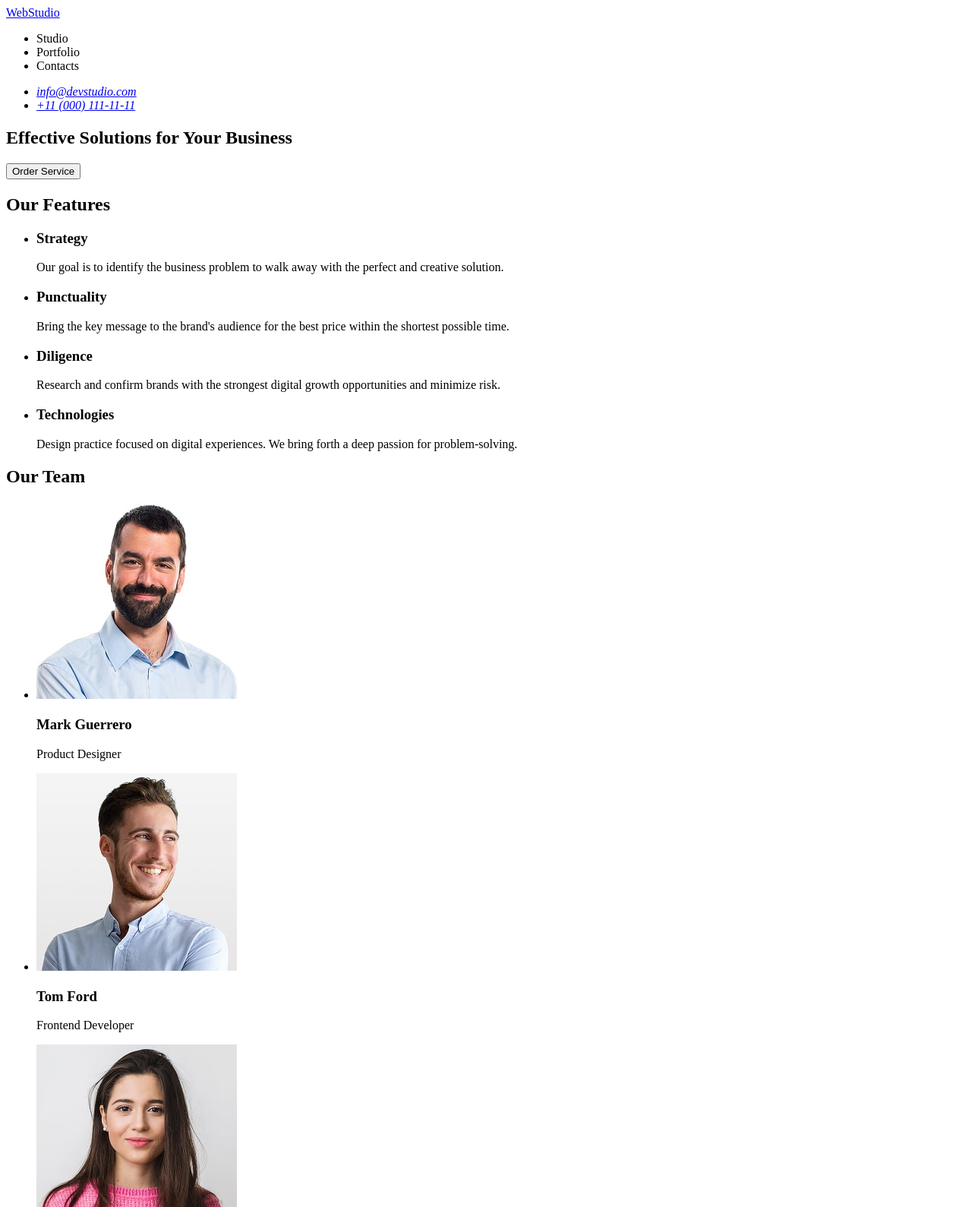
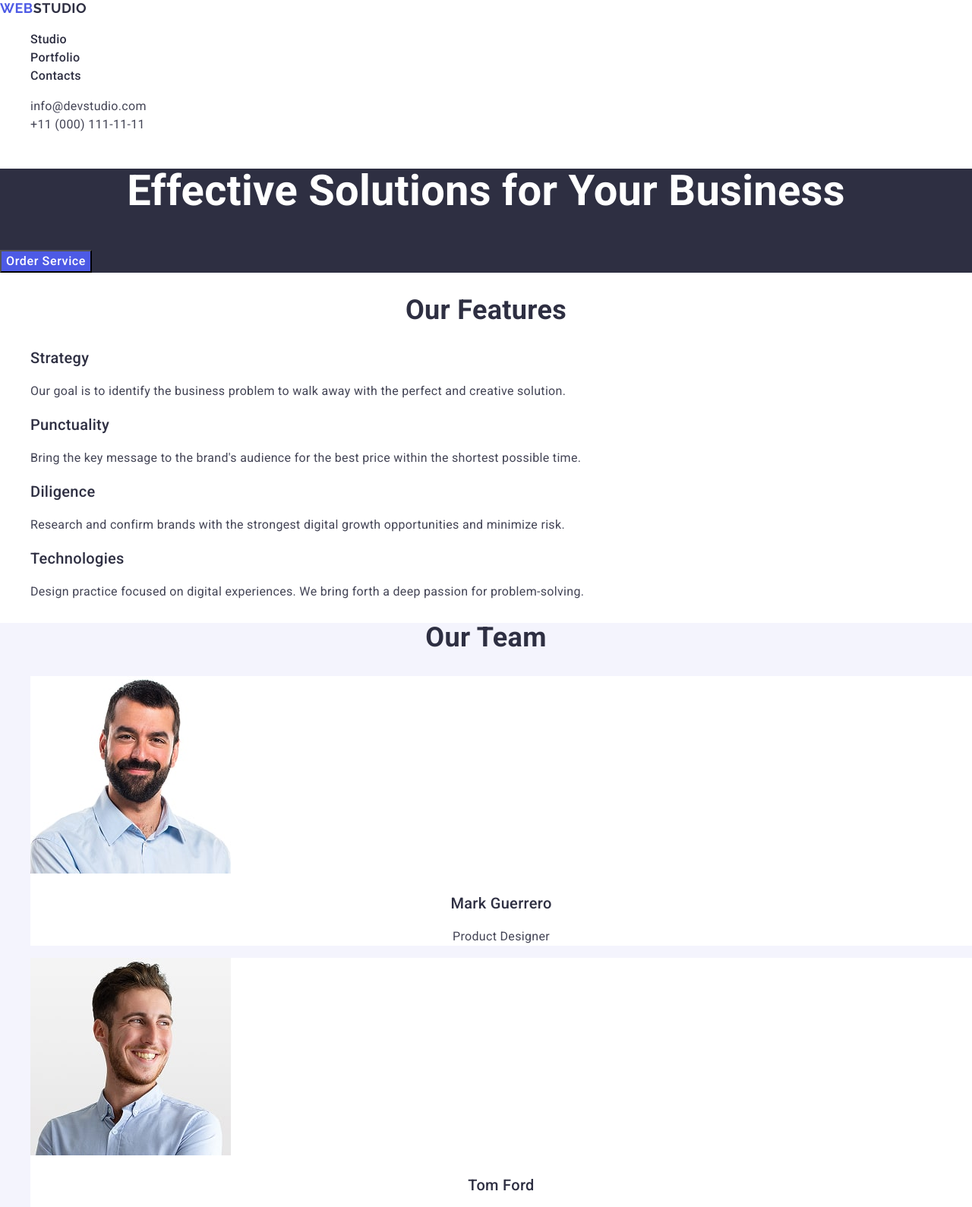
Before and after one commit to mafSida/hwtest2, a plain HTML site: page index.html in a window 1280 px wide. Shown: the top 1589 px of the page at 76% size. Drawn offline with nearby package versions, Linux system fonts and the light colour scheme.

Commit message:
chore: set up base styles and class structure

```diff
--- a/css/styles.css
+++ b/css/styles.css
@@ -0,0 +1,135 @@
+body {
+  color: #434455;
+  background-color: #ffffff;
+  font-family: "Roboto", sans-serif;
+  line-height: 1.5;
+  letter-spacing: 0.02em;
+}
+
+ul,
+ol {
+  list-style-type: none;
+}
+
+a {
+  text-decoration: none;
+  color: inherit;
+  font-style: normal;
+}
+
+button {
+  cursor: pointer;
+  color: inherit;
+  font: inherit;
+}
+
+h2 {
+  font-weight: 700;
+  font-size: 36px;
+  line-height: 1.11;
+  text-align: center;
+  color: #2e2f42;
+}
+
+h3 {
+  font-weight: 500;
+  font-size: 20px;
+  line-height: 1.2;
+  color: #2e2f42;
+}
+
+/* ---------HEADER---------- */
+
+.logo {
+  text-transform: uppercase;
+  color: #4d5ae5;
+  font-weight: 700;
+  font-size: 18px;
+  line-height: 1.17;
+  letter-spacing: 0.03em;
+  font-family: "Raleway", sans-serif;
+}
+
+.nav-menu .studio {
+  color: #2e2f42;
+}
+
+.nav-item {
+}
+
+.nav-link {
+  font-weight: 500;
+  letter-spacing: 0.02em;
+  color: #2e2f42;
+}
+
+.nav-link:hover,
+.nav-link:focus {
+  color: #404bbf;
+}
+
+.address-item {
+}
+
+.address-link {
+}
+
+.address-link:hover,
+.address-link:focus {
+  color: #404bbf;
+}
+
+/* -------------HERO------------ */
+
+.hero {
+  background-color: #2e2f42;
+}
+
+.hero-title {
+  color: #ffffff;
+  text-align: center;
+  font-weight: 700;
+  font-size: 56px;
+  line-height: 1.07;
+}
+
+.hero-btn {
+  background-color: #4d5ae5;
+  color: #ffffff;
+  font-weight: 500;
+  letter-spacing: 0.04em;
+}
+
+/* --------------FEATURES---------------- */
+/* ----------------TEAM------------------ */
+
+.team {
+  background-color: #f4f4fd;
+}
+
+.team-item {
+  background-color: #ffffff;
+}
+
+.team-list-title {
+  text-align: center;
+}
+
+.team-list-text {
+  text-align: center;
+}
+
+/* -----------------PORTFOLIO------------ */
+/* ------------------FOOTER-------------- */
+
+.footer {
+  background-color: #2e2f42;
+}
+
+.footer .studio {
+  color: #f4f4fd;
+}
+
+.footer-text {
+  color: #f4f4fd;
+}
--- a/index.html
+++ b/index.html
@@ -4,60 +4,85 @@
     <meta charset="UTF-8" />
     <meta name="viewport" content="width=device-width, initial-scale=1.0" />
     <title>WebS tudio</title>
+    <link rel="preconnect" href="https://fonts.googleapis.com" />
+    <link rel="preconnect" href="https://fonts.gstatic.com" crossorigin />
+    <link
+      href="https://fonts.googleapis.com/css2?family=Raleway:wght@700&family=Roboto:wght@100..900&display=swap"
+      rel="stylesheet"
+    />
+    <link
+      rel="stylesheet"
+      href="https://cdnjs.cloudflare.com/ajax/libs/modern-normalize/3.0.1/modern-normalize.min.css"
+    />
+    <link rel="stylesheet" href="./css/styles.css" />
   </head>
   <body>
     <!-- HEADER -->
     <header>
-      <nav>
-        <a href="./index.html">WebStudio</a>
-        <ul>
-          <li>Studio</li>
-          <li>Portfolio</li>
-          <li>Contacts</li>
+      <nav class="nav-menu">
+        <a class="logo" href="./index.html"
+          >Web<span class="studio">Studio</span></a
+        >
+        <ul class="nav-list">
+          <li class="nav-item"><a class="nav-link" href="">Studio</a></li>
+          <li class="nav-item">
+            <a class="nav-link" href="">Portfolio</a>
+          </li>
+          <li class="nav-item">
+            <a class="nav-link" href="">Contacts</a>
+          </li>
         </ul>
       </nav>
       <address>
-        <ul>
-          <li><a href="mailto:info@devstudio.com">info@devstudio.com</a></li>
-          <li><a href="tel:+110001111111">+11 (000) 111-11-11</a></li>
+        <ul class="address-list">
+          <li class="address-item">
+            <a class="address-link" href="mailto:info@devstudio.com"
+              >info@devstudio.com</a
+            >
+          </li>
+          <li class="address-item">
+            <a class="address-link" href="tel:+110001111111"
+              >+11 (000) 111-11-11</a
+            >
+          </li>
         </ul>
       </address>
     </header>
     <!-- MAIN -->
     <main>
       <!-- SECTION HERO -->
-      <section>
-        <h1>Effective Solutions for Your Business</h1>
-        <button type="button">Order Service</button>
+      <section class="hero">
+        <h1 class="hero-title">Effective Solutions for Your Business</h1>
+        <button class="hero-btn" type="button">Order Service</button>
       </section>
       <!-- SECTION FEATURES -->
-      <section>
-        <h2>Our Features</h2>
-        <ul>
-          <li>
-            <h3>Strategy</h3>
-            <p>
+      <section class="features">
+        <h2 class="features-title">Our Features</h2>
+        <ul class="features-list">
+          <li class="features-item">
+            <h3 class="features-list-title">Strategy</h3>
+            <p class="features-list-text">
               Our goal is to identify the business problem to walk away with the
               perfect and creative solution.
             </p>
           </li>
-          <li>
-            <h3>Punctuality</h3>
-            <p>
+          <li class="features-item">
+            <h3 class="features-list-title">Punctuality</h3>
+            <p class="features-list-text">
               Bring the key message to the brand's audience for the best price
               within the shortest possible time.
             </p>
           </li>
-          <li>
-            <h3>Diligence</h3>
-            <p>
+          <li class="features-item">
+            <h3 class="features-list-title">Diligence</h3>
+            <p class="features-list-text">
               Research and confirm brands with the strongest digital growth
               opportunities and minimize risk.
             </p>
           </li>
-          <li>
-            <h3>Technologies</h3>
-            <p>
+          <li class="features-item">
+            <h3 class="features-list-title">Technologies</h3>
+            <p class="features-list-text">
               Design practice focused on digital experiences. We bring forth a
               deep passion for problem-solving.
             </p>
@@ -65,112 +90,118 @@
         </ul>
       </section>
       <!-- SECTION TEAM -->
-      <section>
-        <h2>Our Team</h2>
-        <ul>
-          <li>
+      <section class="team">
+        <h2 class="team-title">Our Team</h2>
+        <ul class="team-list">
+          <li class="team-item">
             <img
+              class="team-img"
               src="./img/cards/mark-guerrero-min.jpg"
               alt="Portrait of Mark Guerrero"
               width="264"
             />
-            <h3>Mark Guerrero</h3>
-            <p>Product Designer</p>
+            <h3 class="team-list-title">Mark Guerrero</h3>
+            <p class="team-list-text">Product Designer</p>
           </li>
-          <li>
+          <li class="team-item">
             <img
+              class="team-img"
               src="./img/cards/tom-ford-min.jpg"
               alt="Portrait of Tom Ford"
               width="264"
             />
-            <h3>Tom Ford</h3>
-            <p>Frontend Developer</p>
+            <h3 class="team-list-title">Tom Ford</h3>
+            <p class="team-list-text">Frontend Developer</p>
           </li>
-          <li>
+          <li class="team-item">
             <img
+              class="team-img"
               src="./img/cards/camila-garcia-min.jpg"
               alt="Portrait of Camila Garcia"
               width="264"
             />
-            <h3>Camila Garcia</h3>
-            <p>Marketing</p>
+            <h3 class="team-list-title">Camila Garcia</h3>
+            <p class="team-list-text">Marketing</p>
           </li>
-          <li>
+          <li class="team-item">
             <img
+              class="team-img"
               src="./img/cards/daniel-wilson-min.jpg"
               alt="Portrait of Daniel Wilson"
               width="264"
             />
-            <h3>Daniel Wilson</h3>
-            <p>UI Designer</p>
+            <h3 class="team-list-title">Daniel Wilson</h3>
+            <p class="team-list-text">UI Designer</p>
           </li>
         </ul>
       </section>
       <!-- SECTION PORTFOLIO -->
-      <section>
-        <h2>Our Portfolio</h2>
-        <ul>
-          <li>
+      <section class="portfolio">
+        <h2 class="portfolio-title">Our Portfolio</h2>
+        <ul class="portfolio-list">
+          <li class="portfolio-item">
             <img
               src="./img/portfolio/banking-app.jpg"
               alt="Mobile banking app interface showing login and account screens"
               width="360"
             />
-            <h3>Banking App</h3>
-            <p>App</p>
+            <h3 class="portfolio-list-title">Banking App</h3>
+            <p class="portfolio-list-text">App</p>
           </li>
-          <li>
+          <li class="portfolio-item">
             <img
               src="./img/portfolio/cashless-payment.jpg"
               alt="Contactless phone payment using a QR code on terminal"
               width="360"
             />
-            <h3>Cashless Payment</h3>
-            <p>Marketing</p>
+            <h3 class="portfolio-list-title">Cashless Payment</h3>
+            <p class="portfolio-list-text">Marketing</p>
           </li>
-          <li>
+          <li class="portfolio-item">
             <img
               src="./img/portfolio/meditation-app.jpg"
               alt="Meditation app screens displayed on a laptop and smatphone"
               width="360"
             />
-            <h3>Meditation App</h3>
-            <p>App</p>
+            <h3 class="portfolio-list-title">Meditation App</h3>
+            <p class="portfolio-list-text">App</p>
           </li>
-          <li>
+          <li class="portfolio-item">
             <img
               src="./img/portfolio/taxi-service.jpg"
               alt="Driver using a navigation app on a smartphone mounted in a car"
               width="360"
             />
-            <h3>Taxi Service</h3>
-            <p>Marketing</p>
+            <h3 class="portfolio-list-title">Taxi Service</h3>
+            <p class="portfolio-list-text">Marketing</p>
           </li>
-          <li>
+          <li class="portfolio-item">
             <img
               src="./img/portfolio/screen-illustrations.jpg"
               alt="Five mobile screens showing night-mode app illustrations and interface design"
               width="360"
             />
-            <h3>Screen Illustrations</h3>
-            <p>Design</p>
+            <h3 class="portfolio-list-title">Screen Illustrations</h3>
+            <p class="portfolio-list-text">Design</p>
           </li>
-          <li>
+          <li class="portfolio-item">
             <img
               src="./img/portfolio/online-courses.jpg"
               alt="Smiling young woman in orange sweater studying online courses on smatphone"
               width="360"
             />
-            <h3>Online Courses</h3>
-            <p>Marketing</p>
+            <h3 class="portfolio-list-title">Online Courses</h3>
+            <p class="portfolio-list-text">Marketing</p>
           </li>
         </ul>
       </section>
     </main>
     <!-- FOOTER -->
-    <footer>
-      <a href="./index.html">WEBSTUDIO</a>
-      <p>
+    <footer class="footer">
+      <a class="logo" href="./index.html"
+        >WEB<span class="studio">STUDIO</span></a
+      >
+      <p class="footer-text">
         Increase the flow of customers and sales for your business with digital
         marketing & growth solutions.
       </p>
```
